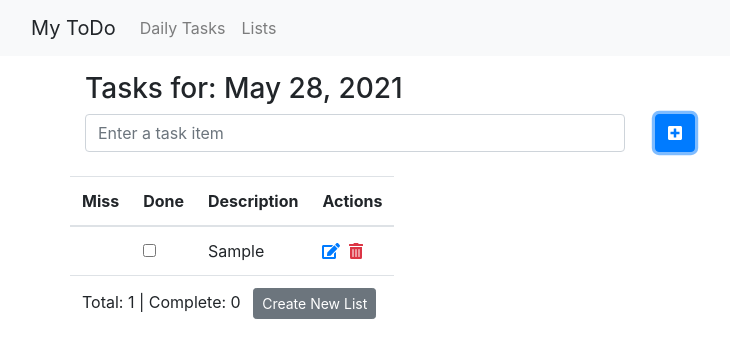
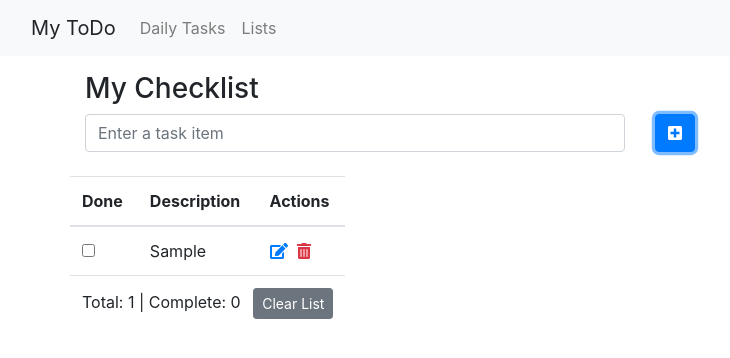
Before and after one commit to walkersoft/my-todoer-angular, an Angular app: page /lists in a window 1280 px wide. Both pictures are taken after typing "Sample" into the empty fields and a click on the button 675 px from the left and 132 px from the top of the page. Shown: the top 358 px of the page, without its empty margins (0-730 px from the left). Built offline with nearby package versions, Linux system fonts and the light colour scheme.

Commit message:
added checklist feature (with storage!) to the app

```diff
--- a/src/app/app.module.ts
+++ b/src/app/app.module.ts
@@ -11,7 +11,7 @@ import { ListsComponent } from './lists/lists.component';
 
 const routes: Routes = [
   {path: 'tasks', component: TodaysTasksComponent},
-  {path: 'lists', component: TodaysTasksComponent},
+  {path: 'lists', component: ListsComponent},
   {path: '**', redirectTo: 'tasks'}
 ];
 
--- /dev/null
+++ b/src/app/lists/ChecklistItem.ts
@@ -0,0 +1,4 @@
+export interface ChecklistItem {
+  completed: boolean;
+  name: string;
+}
--- a/src/app/lists/lists.component.html
+++ b/src/app/lists/lists.component.html
@@ -1 +1,88 @@
-<p>lists works!</p>
+<div class="container mt-3">
+  <h3>My Checklist</h3>
+
+  <form>
+    <div class="row g-2 align-items-center mb-4">
+      <div class="col-md-6 col-auto">
+        <input class="form-control" type="text" [(ngModel)]="itemDescription" name="itemDescription" placeholder="Enter a task item"/>
+      </div>
+      <div class="col-auto">
+        <button class="btn btn-primary" (click)="processItemInput()"><fa-icon [icon]="faInputIcon"></fa-icon></button>
+      </div>
+    </div>
+    <div class="row">
+      <table class="table table-responsive">
+        <thead>
+          <tr>
+            <th scope="col"class="col-auto">Done</th>
+            <th scope="col" class="col-auto">Description</th>
+            <th scope="col"class="col-auto">Actions</th>
+          </tr>
+        </thead>
+        <tbody *ngFor="let item of checklist; let i = index">
+          <tr class="{{item.completed ? 'table-success' : 'table-default'}}">
+            <td class="align-middle">
+              <input type="checkbox"
+                     [checked]="item.completed"
+                     [(ngModel)]="item.completed"
+                     [ngModelOptions]="{standalone: true}"
+                     (ngModelChange)="updateItemTallies()"/>
+            </td>
+            <td class="align-middle">{{ item.name }}</td>
+            <td class="align-middle">
+              <fa-icon class="text-primary" [icon]="faEdit" title="Edit" (click)="updateItem(item)"></fa-icon>&nbsp;
+              <fa-icon class="text-danger" [icon]="faTrashAlt" title="Delete" data-toggle="modal" data-target="#confirmDeleteModal" (click)="deletingItemIndex = i"></fa-icon>
+            </td>
+          </tr>
+        </tbody>
+        <tfoot>
+          <td colspan="4">Total: {{ itemCount }} | Complete: {{ completeCount }}
+            <button class="btn btn-sm btn-secondary ml-2" data-toggle="modal" data-target="#confirmClearModal">Clear List</button>
+          </td>
+        </tfoot>
+      </table>
+    </div>
+  </form>
+</div>
+
+<!-- Delete Confirm Modal -->
+<div class="modal fade" id="confirmDeleteModal" tabindex="-1" role="dialog" aria-labelledby="confirmDeleteModalLabel" aria-hidden="true">
+  <div class="modal-dialog" role="document">
+    <div class="modal-content">
+      <div class="modal-header">
+        <h5 class="modal-title" id="confirmDeleteModalLabel">Confirm Delete</h5>
+        <button type="button" class="close" data-dismiss="modal" aria-label="Close">
+          <span aria-hidden="true">&times;</span>
+        </button>
+      </div>
+      <div class="modal-body">
+        Are you sure you want to delete this item?
+      </div>
+      <div class="modal-footer">
+        <button type="button" class="btn btn-danger" (click)="removeItem()" data-dismiss="modal">Delete Item</button>
+        <button type="button" class="btn btn-secondary" (click)="deletingItemIndex = -1" data-dismiss="modal">Cancel</button>
+      </div>
+    </div>
+  </div>
+</div>
+
+<!-- Clear List Confirm Modal -->
+<div class="modal fade" id="confirmClearModal" tabindex="-1" role="dialog" aria-labelledby="confirmClearModalLabel" aria-hidden="true">
+  <div class="modal-dialog" role="document">
+    <div class="modal-content">
+      <div class="modal-header">
+        <h5 class="modal-title" id="confirmClearModalLabel">Confirm Clear</h5>
+        <button type="button" class="close" data-dismiss="modal" aria-label="Close">
+          <span aria-hidden="true">&times;</span>
+        </button>
+      </div>
+      <div class="modal-body">
+        Are you sure you want to clear the entire checklist?
+      </div>
+      <div class="modal-footer">
+        <button type="button" class="btn btn-danger" (click)="clearList()" data-dismiss="modal">Yep, clear it!</button>
+        <button type="button" class="btn btn-secondary" data-dismiss="modal">Cancel</button>
+      </div>
+    </div>
+  </div>
+</div>
--- a/src/app/lists/lists.component.ts
+++ b/src/app/lists/lists.component.ts
@@ -1,4 +1,7 @@
-import { Component, OnInit } from '@angular/core';
+import { Component, Input, OnInit } from '@angular/core';
+import { faPlusSquare, faEdit, faTrashAlt } from '@fortawesome/free-solid-svg-icons';
+import { DataStorageService } from '../services/data-storage.service';
+import { ChecklistItem } from './ChecklistItem';
 
 @Component({
   selector: 'mt-lists',
@@ -8,9 +11,75 @@ import { Component, OnInit } from '@angular/core';
 })
 export class ListsComponent implements OnInit {
 
-  constructor() { }
+  @Input() itemDescription: string = "";
+
+  faEdit = faEdit;
+  faTrashAlt = faTrashAlt;
+  faInputIcon = faPlusSquare;
+
+  checklist: ChecklistItem[] = [];
+  itemCount: number = 0;
+  completeCount: number = 0;
+  editingItemIndex: number = -1;
+  deletingItemIndex: number = -1;
+  processNew: boolean = true;
+  editingItem!: ChecklistItem;
+
+  constructor(private storage: DataStorageService) { }
 
   ngOnInit(): void {
+    this.checklist = this.storage.getCheckListData();
   }
 
+  processItemInput(): void {
+    if (this.itemDescription === "") return;
+
+    const item = {
+      name: this.itemDescription,
+      completed: false,
+    }
+
+    if (this.processNew) {
+      this.checklist.push(item);
+    } else {
+      this.editingItem.name = this.itemDescription;
+    }
+
+    this.resetItemEditing();
+    this.updateItemTallies();
+  }
+
+  updateItemTallies() {
+    this.itemCount = this.checklist.length;
+    this.completeCount = this.checklist.filter((t) => t.completed).length;
+    this.storage.saveCheckList(this.checklist);
+  }
+
+  removeItem() {
+    this.checklist.splice(this.deletingItemIndex, 1);
+    this.deletingItemIndex = -1;
+    this.resetItemEditing();
+    this.updateItemTallies();
+    this.storage.saveCheckList(this.checklist);
+  }
+
+  resetItemEditing() {
+    this.processNew = true;
+    this.editingItemIndex = -1;
+    this.itemDescription = "";
+    this.faInputIcon = faPlusSquare;
+  }
+
+  updateItem(item: ChecklistItem): void {
+    this.processNew = false;
+    this.editingItem = item;
+    this.itemDescription = this.editingItem.name;
+    this.faInputIcon = faEdit;
+  }
+
+  clearList(): void {
+    this.checklist = [];
+    this.updateItemTallies();
+    this.resetItemEditing();
+  }
 }
--- a/src/app/services/data-storage.service.ts
+++ b/src/app/services/data-storage.service.ts
@@ -1,4 +1,5 @@
 import { Injectable } from '@angular/core';
+import { ChecklistItem } from '../lists/ChecklistItem';
 import { MyTaskList } from '../todays-tasks/MyTaskList';
 import { TaskList } from '../todays-tasks/TaskList';
 
@@ -9,6 +10,7 @@ export class DataStorageService {
 
   private backingStore: Storage = window.localStorage;
   private storeItems: TaskList[] = [];
+  private checklistItems: ChecklistItem[] = [];
   private currentTask!: TaskList;
 
   constructor()  {
@@ -17,17 +19,21 @@ export class DataStorageService {
   }
 
   private persistStore(): void {
-    console.log('saving ...');
     this.backingStore.setItem('data', JSON.stringify(this.storeItems));
+    this.backingStore.setItem('list', JSON.stringify(this.checklistItems));
   }
 
   private loadStore(): void {
+    //load daily task data
     const store = this.backingStore.getItem('data');
     if (store !== null) {
       this.storeItems = JSON.parse(store);
     }
-    else {
-      console.log('store was empty');
+
+    //load checklist data
+    const list = this.backingStore.getItem('list');
+    if (list !== null) {
+      this.checklistItems = JSON.parse(list);
     }
   }
 
@@ -35,6 +41,7 @@ export class DataStorageService {
     if (this.storeItems.length > 0) {
       this.currentTask = this.storeItems[0];
       if (typeof(this.currentTask.day) == "string") {
+        //rehydrate property back into a date object
         this.currentTask.day = new Date(this.currentTask.day);
       }
     } else {
@@ -54,4 +61,13 @@ export class DataStorageService {
 
     this.persistStore();
   }
+
+  saveCheckList(list: ChecklistItem[]) {
+    this.checklistItems = list;
+    this.persistStore();
+  }
+
+  getCheckListData(): ChecklistItem[] {
+    return this.checklistItems;
+  }
 }
```
